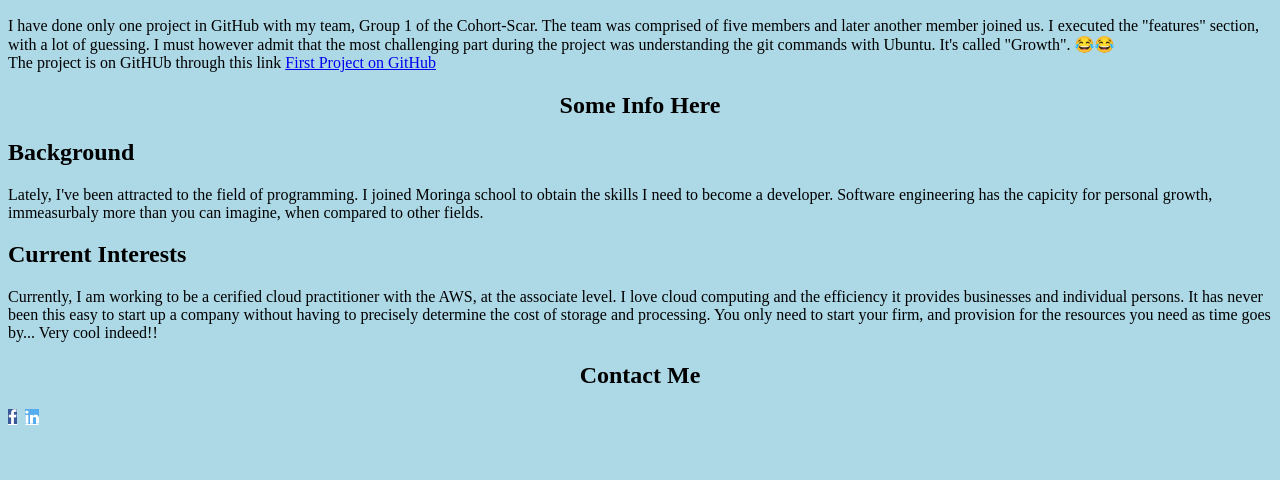
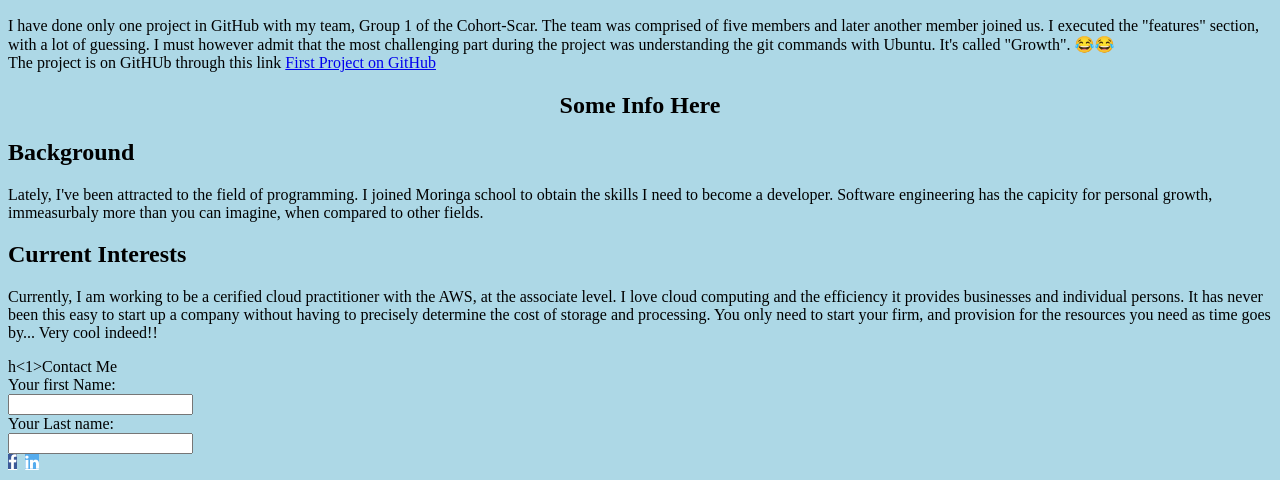
Before and after one commit to kenyansa/Personal-Portfolio, a plain HTML site: page index.html in a window 1280 px wide. Shown: the part 496-976 px from the top of the page. Before the commit the page ends 931 px from the top, so only its background shows below. Drawn offline with Linux system fonts and the light colour scheme.

Commit message:
add form fields with buttons

```diff
--- a/index.html
+++ b/index.html
@@ -46,9 +46,13 @@
             It has never been this easy to start up a company without having to precisely determine the cost of storage and processing. You only need to start your firm, and provision for the resources you need as time goes by...
             Very cool indeed!!
         </p>
-    </section>
-    <section class="form-field" id="Contact-Me">
-        <h1>Contact Me</h1>
+        h<1>Contact Me</h1>
+        <form>
+            <label for="firstname">Your first Name:</label><br>
+            <input type="text" id="firstname" name="firstname"><br>
+            <label for="llastname"> Your Last name:</label><br>
+            <input type="text" id="lastname" name="lastname">
+          </form>
     </section>
     <Section class="footer">
         <a href="#" class="fa fa-facebook"></a>
```
